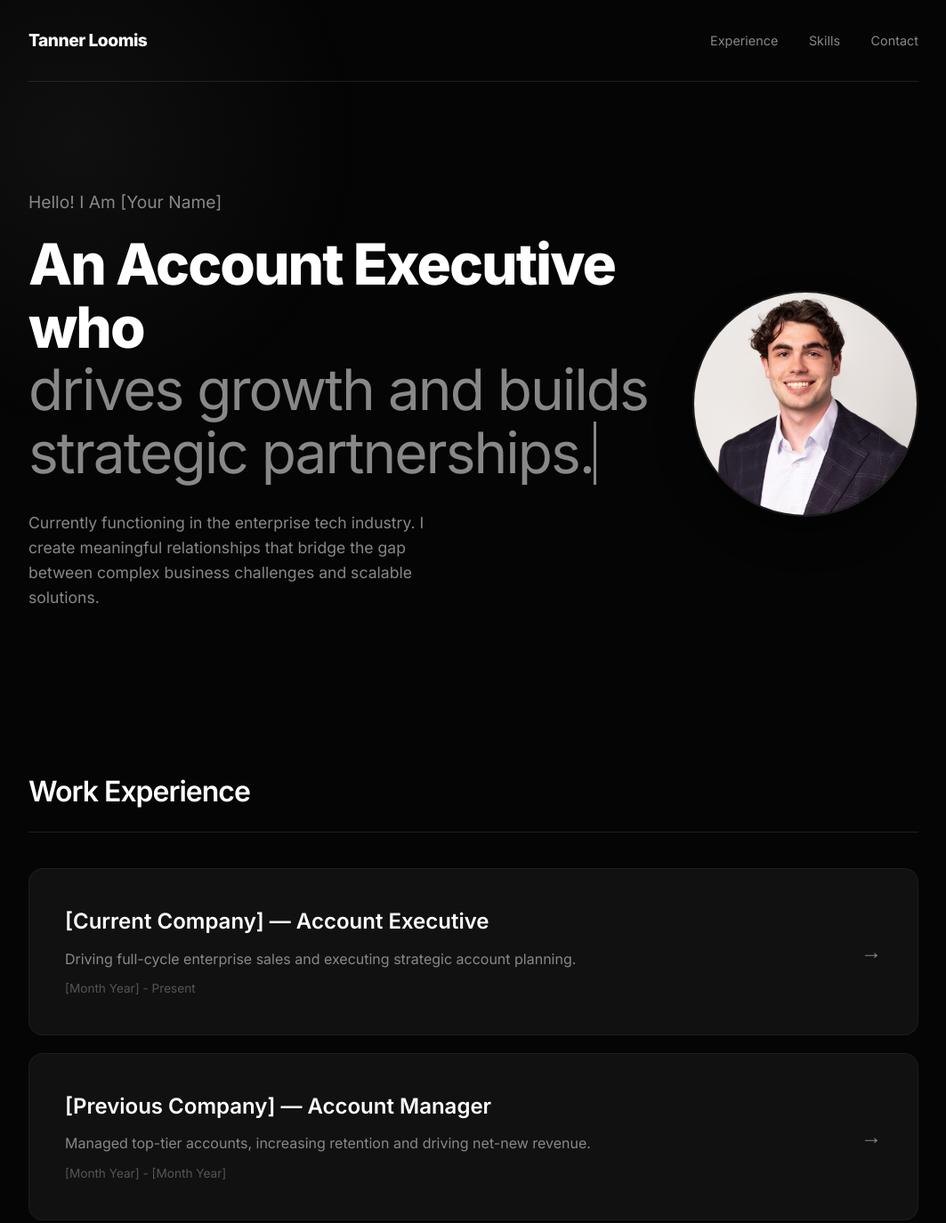
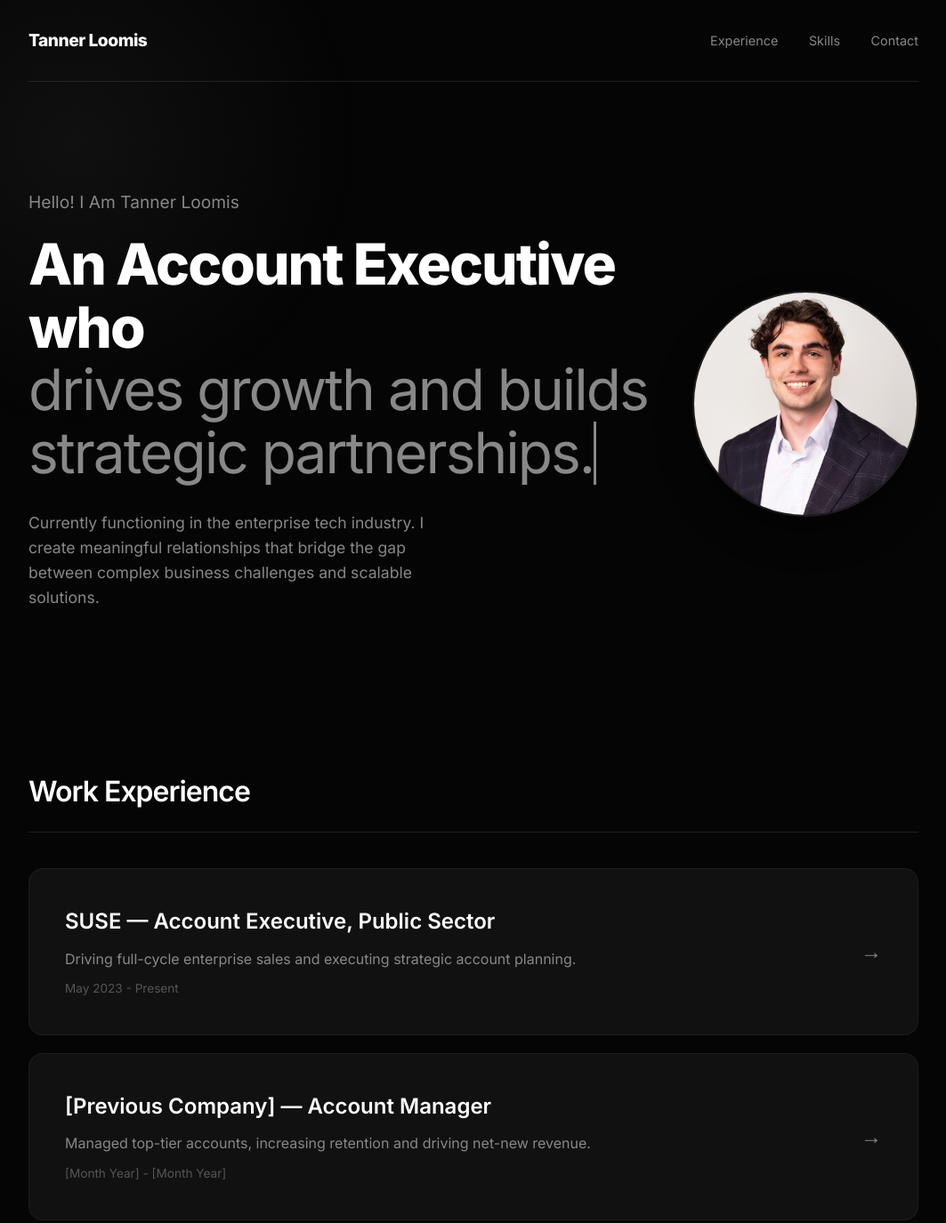
Before and after one commit to tannerjloomis/tannerjloomis.github.io, a plain HTML site: page index.html in a window 1280 px wide. Shown: the top 1375 px of the page at 89% size, without its empty margins (108-1171 px from the left). Drawn offline with Linux system fonts and the light colour scheme.

Commit message:
Update index.html

```diff
--- a/index.html
+++ b/index.html
@@ -282,7 +282,7 @@
 
         <section class="hero">
             <div class="hero-content">
-                <span class="hero-greeting fade-in-scroll">Hello! I Am [Your Name]</span>
+                <span class="hero-greeting fade-in-scroll">Hello! I Am Tanner Loomis</span>
                 <h1 class="fade-in-scroll delay-1">
                     An Account Executive who <br>
                     <span><span id="typewriter-text"></span><span class="cursor">&nbsp;</span></span>
@@ -303,9 +303,9 @@
             <div class="work-grid">
                 <div class="work-card">
                     <div class="work-info">
-                        <h3>[Current Company] — Account Executive</h3>
+                        <h3> SUSE — Account Executive, Public Sector</h3>
                         <p>Driving full-cycle enterprise sales and executing strategic account planning.</p>
-                        <p style="font-size: 0.85rem; margin-top: 10px; color: #555;">[Month Year] - Present</p>
+                        <p style="font-size: 0.85rem; margin-top: 10px; color: #555;">May 2023 - Present</p>
                     </div>
                     <div class="work-arrow">→</div>
                 </div>
```
